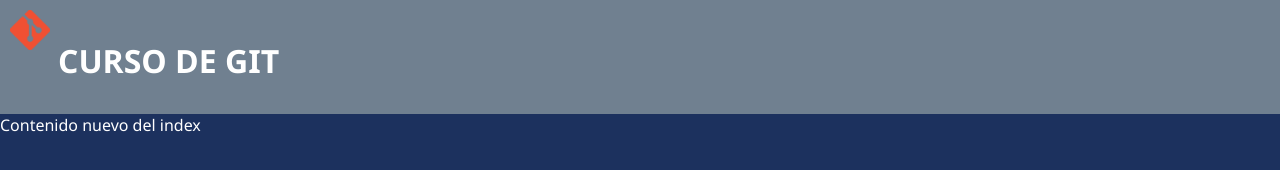
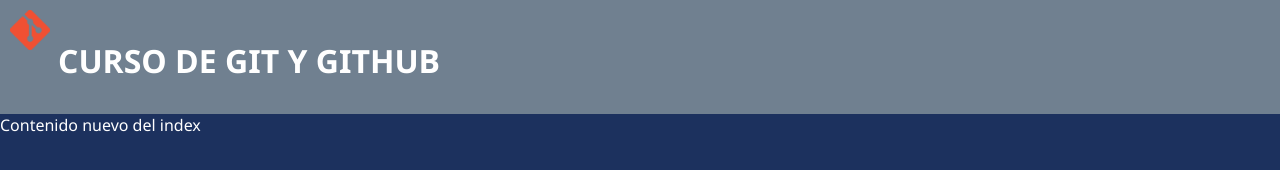
Before and after one commit to Erick-Perez/CursoGitMastermind, a plain HTML site: page index.html in a window 1280 px wide. Drawn offline with Linux system fonts and the light colour scheme; a web font is replaced by a local one.

Commit message:
Se cambio el titulo (esto estara en GitHub)

```diff
--- a/index.html
+++ b/index.html
@@ -11,7 +11,7 @@
 <body>
     <div class="navbar">
         <img class="logoGit" src="Git_icon.png">
-        <h1>CURSO DE GIT</h1>
+        <h1>CURSO DE GIT Y GITHUB</h1>
     </div>
     <div>
         Contenido nuevo del index
```
